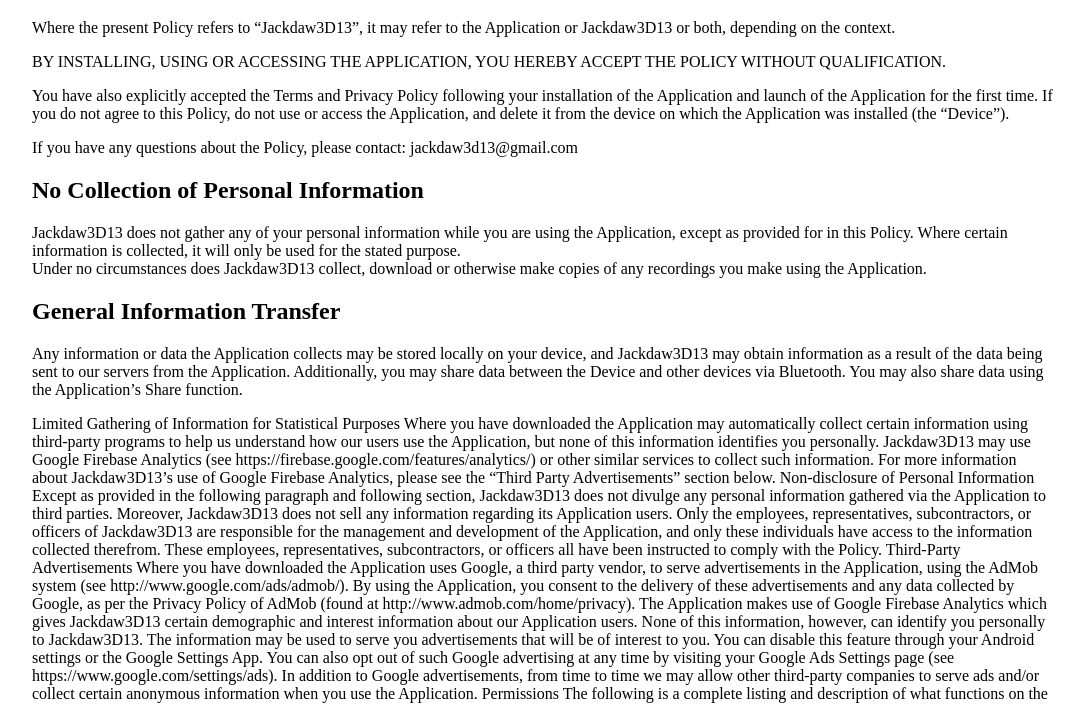
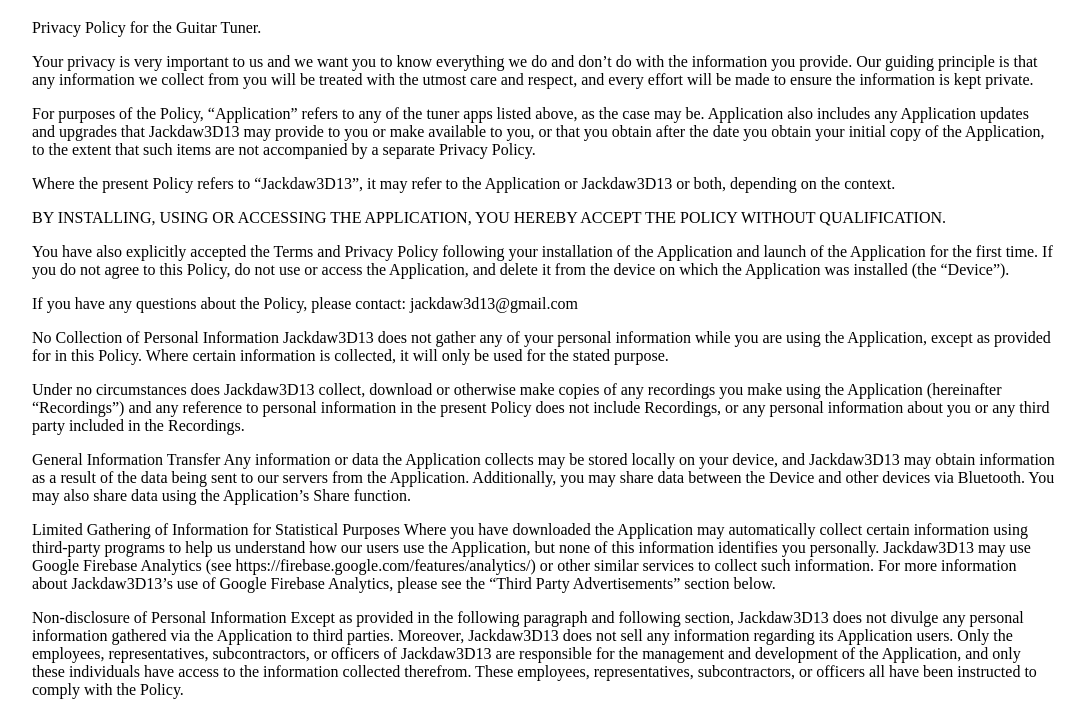
Before and after one commit to jackdaw3d13/jackdaw3d13, a plain HTML site: page index.html in a window 1280 px wide. Shown: the part 61-765 px from the top of the page, without its empty margins (96-1182 px from the left). Drawn offline with Linux system fonts and the light colour scheme.

Commit message:
Update index.html

```diff
--- a/index.html
+++ b/index.html
@@ -6,36 +6,33 @@
   <body style="">
 <div style="max-width:80vw; margin: 0 auto">
 <h1> Privacy Policy for the Guitar Tuner.</h1>
+<p>Privacy Policy for the Guitar Tuner.</p>
 
-Where the present Policy refers to “Jackdaw3D13”, it may refer to the Application or Jackdaw3D13 or both, depending on the context.
+<p>Your privacy is very important to us and we want you to know everything we do and don&rsquo;t do with the information you provide. Our guiding principle is that any information we collect from you will be treated with the utmost care and respect, and every effort will be made to ensure the information is kept private.</p>
 
-<p> BY INSTALLING, USING OR ACCESSING THE APPLICATION, YOU HEREBY ACCEPT THE POLICY WITHOUT QUALIFICATION.</p>
+<p>For purposes of the Policy, &ldquo;Application&rdquo; refers to any of the tuner apps listed above, as the case may be. Application also includes any Application updates and upgrades that Jackdaw3D13 may provide to you or make available to you, or that you obtain after the date you obtain your initial copy of the Application, to the extent that such items are not accompanied by a separate Privacy Policy.</p>
 
-<p>
-You have also explicitly accepted the Terms and Privacy Policy following your installation of the Application and launch of the Application for the first time. If you do not agree to this Policy, do not use or access the Application, and delete it from the device on which the Application was installed (the “Device”).
-</p>
-If you have any questions about the Policy, please contact: jackdaw3d13@gmail.com
+<p>Where the present Policy refers to &ldquo;Jackdaw3D13&rdquo;, it may refer to the Application or Jackdaw3D13 or both, depending on the context.</p>
 
-<p>
-<h2>No Collection of Personal Information </h2>
-Jackdaw3D13 does not gather any of your personal information while you are using the Application, except as provided for in this Policy. Where certain information is collected, it will only be used for the stated purpose.
-<br>
-Under no circumstances does Jackdaw3D13 collect, download or otherwise make copies of any recordings you make using the Application.
-</p>
-<h2>General Information Transfer</h2>
-<p>Any information or data the Application collects may be stored locally on your device, and Jackdaw3D13 may obtain information as a result of the data being sent to our servers from the Application. Additionally, you may share data between the Device and other devices via Bluetooth. You may also share data using the Application’s Share function.
-</p>
-Limited Gathering of Information for Statistical Purposes
-Where you have downloaded the Application may automatically collect certain information using third-party programs to help us understand how our users use the Application, but none of this information identifies you personally. Jackdaw3D13 may use Google Firebase Analytics (see https://firebase.google.com/features/analytics/) or other similar services to collect such information. For more information about Jackdaw3D13’s use of Google Firebase Analytics, please see the “Third Party Advertisements” section below.
+<p>BY INSTALLING, USING OR ACCESSING THE APPLICATION, YOU HEREBY ACCEPT THE POLICY WITHOUT QUALIFICATION.</p>
 
-Non-disclosure of Personal Information
-Except as provided in the following paragraph and following section, Jackdaw3D13 does not divulge any personal information gathered via the Application to third parties. Moreover, Jackdaw3D13 does not sell any information regarding its Application users. Only the employees, representatives, subcontractors, or officers of Jackdaw3D13 are responsible for the management and development of the Application, and only these individuals have access to the information collected therefrom. These employees, representatives, subcontractors, or officers all have been instructed to comply with the Policy.
+<p>You have also explicitly accepted the Terms and Privacy Policy following your installation of the Application and launch of the Application for the first time. If you do not agree to this Policy, do not use or access the Application, and delete it from the device on which the Application was installed (the &ldquo;Device&rdquo;).</p>
 
-Third-Party Advertisements
-Where you have downloaded the Application uses Google, a third party vendor, to serve advertisements in the Application, using the AdMob system (see http://www.google.com/ads/admob/). By using the Application, you consent to the delivery of these advertisements and any data collected by Google, as per the Privacy Policy of AdMob (found at http://www.admob.com/home/privacy). The Application makes use of Google Firebase Analytics which gives Jackdaw3D13 certain demographic and interest information about our Application users. None of this information, however, can identify you personally to Jackdaw3D13. The information may be used to serve you advertisements that will be of interest to you. You can disable this feature through your Android settings or the Google Settings App. You can also opt out of such Google advertising at any time by visiting your Google Ads Settings page (see https://www.google.com/settings/ads). In addition to Google advertisements, from time to time we may allow other third-party companies to serve ads and/or collect certain anonymous information when you use the Application.
+<p>If you have any questions about the Policy, please contact: jackdaw3d13@gmail.com</p>
 
-Permissions
-The following is a complete listing and description of what functions on the Device are accessed and / or modified by the Application. Unless otherwise indicated, the permission applies to both all tuner apps listed above:
+<p>No Collection of Personal Information Jackdaw3D13 does not gather any of your personal information while you are using the Application, except as provided for in this Policy. Where certain information is collected, it will only be used for the stated purpose.</p>
+
+<p>Under no circumstances does Jackdaw3D13 collect, download or otherwise make copies of any recordings you make using the Application (hereinafter &ldquo;Recordings&rdquo;) and any reference to personal information in the present Policy does not include Recordings, or any personal information about you or any third party included in the Recordings.</p>
+
+<p>General Information Transfer Any information or data the Application collects may be stored locally on your device, and Jackdaw3D13 may obtain information as a result of the data being sent to our servers from the Application. Additionally, you may share data between the Device and other devices via Bluetooth. You may also share data using the Application&rsquo;s Share function.</p>
+
+<p>Limited Gathering of Information for Statistical Purposes Where you have downloaded the Application may automatically collect certain information using third-party programs to help us understand how our users use the Application, but none of this information identifies you personally. Jackdaw3D13 may use Google Firebase Analytics (see https://firebase.google.com/features/analytics/) or other similar services to collect such information. For more information about Jackdaw3D13&rsquo;s use of Google Firebase Analytics, please see the &ldquo;Third Party Advertisements&rdquo; section below.</p>
+
+<p>Non-disclosure of Personal Information Except as provided in the following paragraph and following section, Jackdaw3D13 does not divulge any personal information gathered via the Application to third parties. Moreover, Jackdaw3D13 does not sell any information regarding its Application users. Only the employees, representatives, subcontractors, or officers of Jackdaw3D13 are responsible for the management and development of the Application, and only these individuals have access to the information collected therefrom. These employees, representatives, subcontractors, or officers all have been instructed to comply with the Policy.</p>
+
+<p>Third-Party Advertisements Where you have downloaded the Application uses Google, a third party vendor, to serve advertisements in the Application, using the AdMob system (see http://www.google.com/ads/admob/). By using the Application, you consent to the delivery of these advertisements and any data collected by Google, as per the Privacy Policy of AdMob (found at http://www.admob.com/home/privacy). The Application makes use of Google Firebase Analytics which gives Jackdaw3D13 certain demographic and interest information about our Application users. None of this information, however, can identify you personally to Jackdaw3D13. The information may be used to serve you advertisements that will be of interest to you. You can disable this feature through your Android settings or the Google Settings App. You can also opt out of such Google advertising at any time by visiting your Google Ads Settings page (see https://www.google.com/settings/ads). In addition to Google advertisements, from time to time we may allow other third-party companies to serve ads and/or collect certain anonymous information when you use the Application.</p>
+
+<p>Permissions The following is a complete listing and description of what functions on the Device are accessed and / or modified by the Application. Unless otherwise indicated, the permission applies to both all tuner apps listed above:</p>
 
 <p>ACCESS MICROPHONE</p>
 
```
